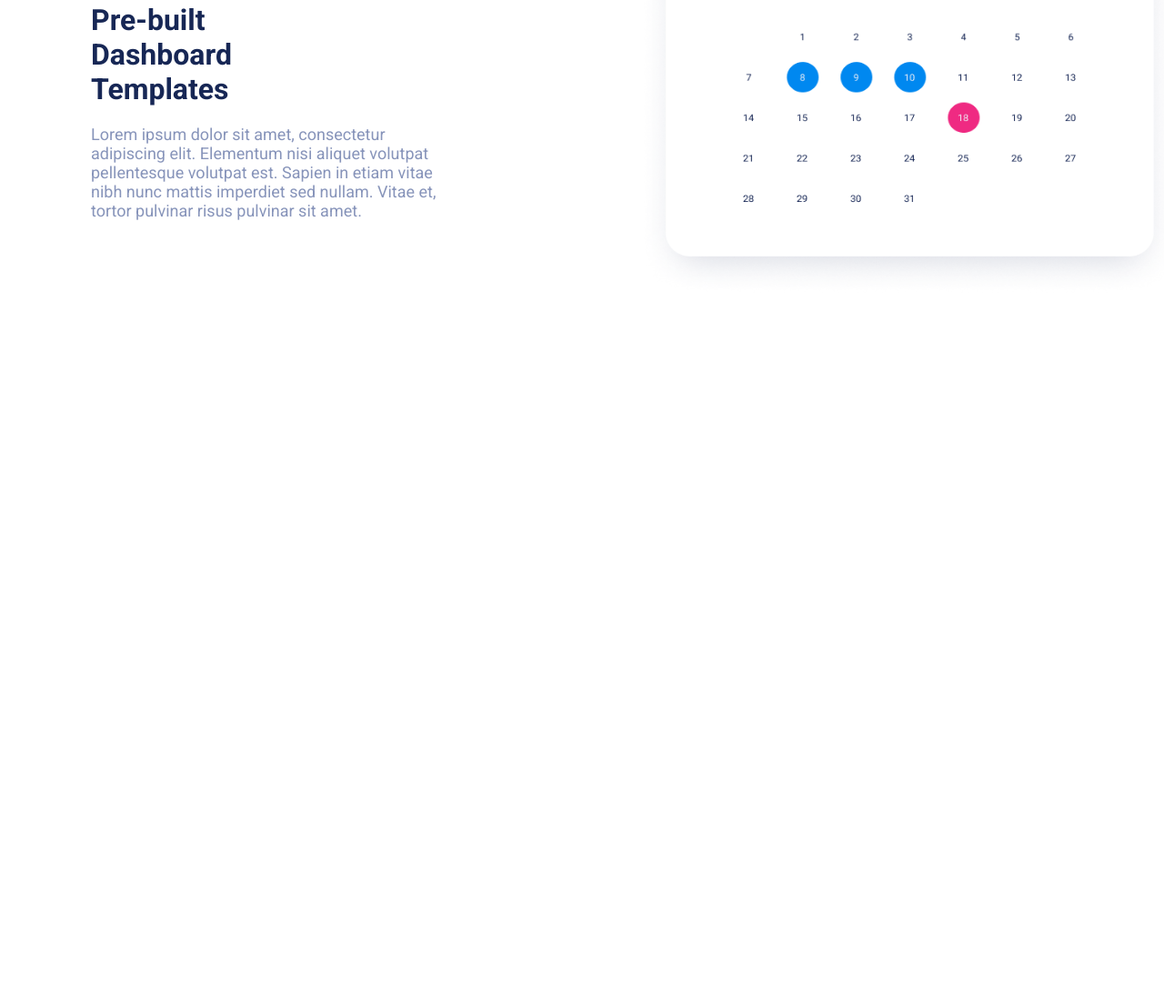
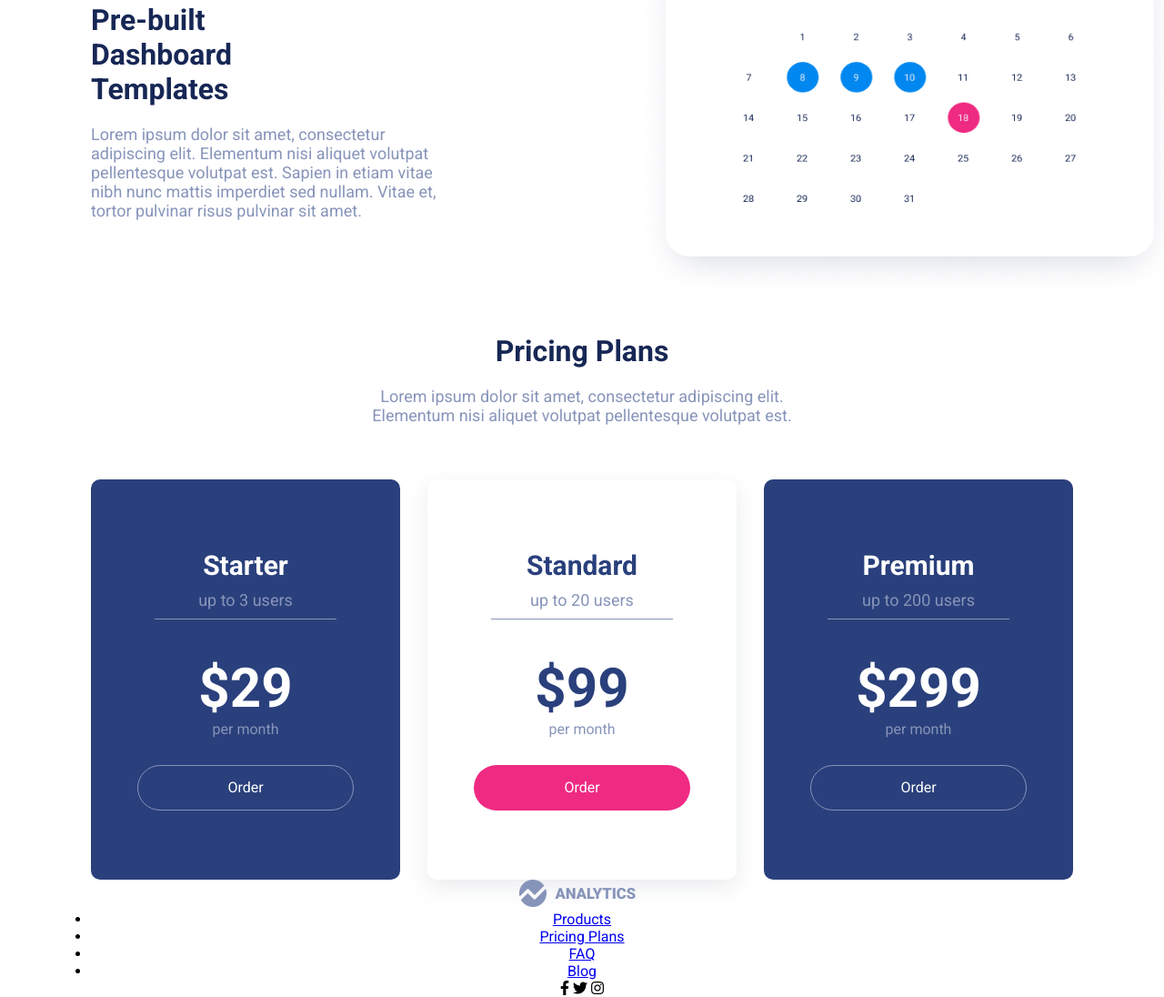
Before and after one commit to josephmadras/analytics-landing-page, a plain HTML site: page index.html in a window 1280 px wide. Shown: the part 2272-3368 px from the top of the page at 91% size. Before the commit the page ends 2639 px from the top, so only its background shows below. Drawn offline with Linux system fonts and the light colour scheme.

Commit message:
feat: add the pricing and the related style

```diff
--- a/index.html
+++ b/index.html
@@ -4,6 +4,13 @@
     <meta charset="UTF-8" />
     <meta http-equiv="X-UA-Compatible" content="IE=edge" />
     <meta name="viewport" content="width=device-width, initial-scale=1.0" />
+    <link
+      rel="stylesheet"
+      href="https://cdnjs.cloudflare.com/ajax/libs/font-awesome/5.15.4/css/all.min.css"
+      integrity="sha512-1ycn6IcaQQ40/MKBW2W4Rhis/DbILU74C1vSrLJxCq57o941Ym01SwNsOMqvEBFlcgUa6xLiPY/NS5R+E6ztJQ=="
+      crossorigin="anonymous"
+      referrerpolicy="no-referrer"
+    />
     <link rel="stylesheet" href="./dist/main.css" />
     <title>Analytics Landing page</title>
   </head>
@@ -127,6 +134,58 @@
           <img src="./assets/images/desktop/screen-03.png" alt="Screen 3" />
         </div>
       </div>
+      <div class="pricing">
+        <h1>Pricing Plans</h1>
+        <p>
+          Lorem ipsum dolor sit amet, consectetur adipiscing elit. Elementum
+          nisi aliquet volutpat pellentesque volutpat est.
+        </p>
+        <div class="price-cards">
+          <div class="card card1">
+            <h2>Starter</h2>
+            <span>up to 3 users</span>
+            <div>
+              <h3>$29</h3>
+              <span>per month</span>
+            </div>
+            <a href="#">Order</a>
+          </div>
+          <div class="card card2">
+            <h2>Standard</h2>
+            <span>up to 20 users</span>
+            <div>
+              <h3>$99</h3>
+              <span>per month</span>
+            </div>
+            <a href="#">Order</a>
+          </div>
+          <div class="card card3">
+            <h2>Premium</h2>
+            <span>up to 200 users</span>
+            <div>
+              <h3>$299</h3>
+              <span>per month</span>
+            </div>
+            <a href="#">Order</a>
+          </div>
+        </div>
+        <div class="footer">
+          <div>
+            <img src="./assets/images/desktop/logo-footer.png" alt="logo" />
+          </div>
+          <ul class="links">
+            <li><a href="#">Products</a></li>
+            <li><a href="#">Pricing Plans</a></li>
+            <li><a href="#">FAQ</a></li>
+            <li><a href="#">Blog</a></li>
+          </ul>
+          <div class="social-media">
+            <i class="fab fa-facebook-f"></i>
+            <i class="fab fa-twitter"></i>
+            <i class="fab fa-instagram"></i>
+          </div>
+        </div>
+      </div>
     </main>
   </body>
 </html>
--- a/styles/_pricing.scss
+++ b/styles/_pricing.scss
@@ -0,0 +1,80 @@
+.pricing {
+  padding: 0 100px;
+  text-align: center;
+
+  > p {
+    padding: 20px 300px;
+  }
+
+  .price-cards {
+    display: flex;
+    justify-content: space-between;
+    margin-top: 40px;
+
+    > .card {
+      width: 340px;
+      height: 440px;
+      background-color: $darkBlue;
+      border-radius: 10px;
+      padding: 40px 0;
+      display: flex;
+      align-items: center;
+      justify-content: center;
+      flex-direction: column;
+      // text-align: center;
+
+      h2 {
+        font-size: 30px;
+        color: white;
+
+        + span {
+          display: inline-block;
+          width: 200px;
+          border-bottom: 1px solid $blue;
+          font-size: 18px;
+          padding: 10px 0;
+          margin-bottom: 40px;
+          color: $blue;
+        }
+      }
+
+      h3 {
+        font-size: 60px;
+        color: white;
+
+        + span {
+          font-size: 16px;
+          color: $blue;
+        }
+      }
+
+      a {
+        width: 238px;
+        height: 50px;
+        color: #fff;
+
+        border: 1px solid $blue;
+        border-radius: 68px;
+        text-decoration: none;
+        display: flex;
+        align-items: center;
+        justify-content: center;
+        margin-top: 30px;
+      }
+    }
+
+    .card2 {
+      background-color: #fff;
+      box-shadow: rgba(149, 157, 165, 0.2) 0px 8px 24px;
+      h2,
+      h3 {
+        color: $darkBlue;
+      }
+
+      a {
+        background-color: $pink;
+        border: none;
+      }
+    }
+  }
+}
--- a/styles/_variables.scss
+++ b/styles/_variables.scss
@@ -2,3 +2,4 @@
 
 $blue: #8794ba;
 $pink: #ef2a82;
+$darkBlue: #2a407c;
--- a/styles/main.scss
+++ b/styles/main.scss
@@ -5,3 +5,4 @@
 @import "hero";
 @import "features";
 @import "services";
+@import "pricing";
```
Also changed, not shown: dist/main.css, styles/_footer.scss (added), 1 other file.
